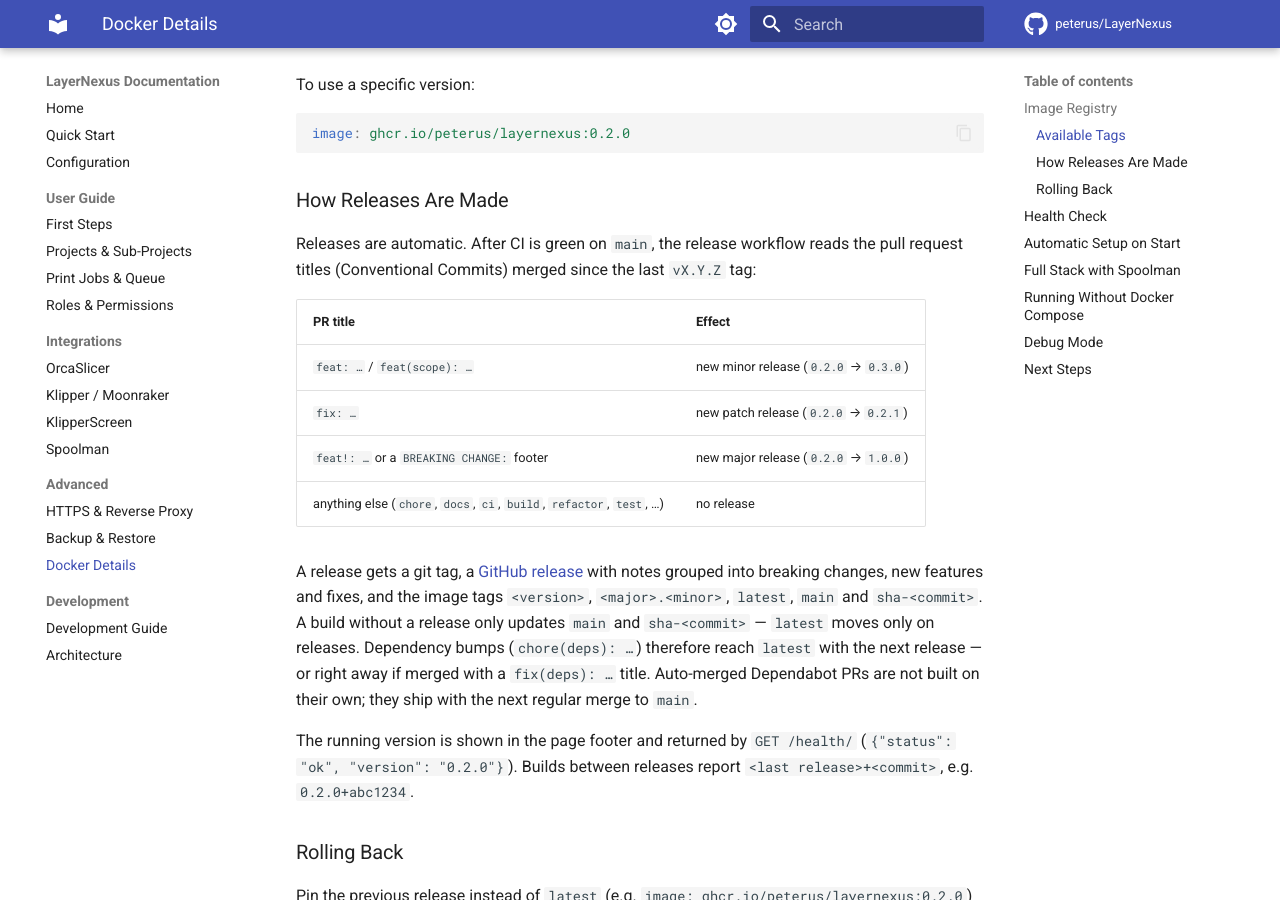
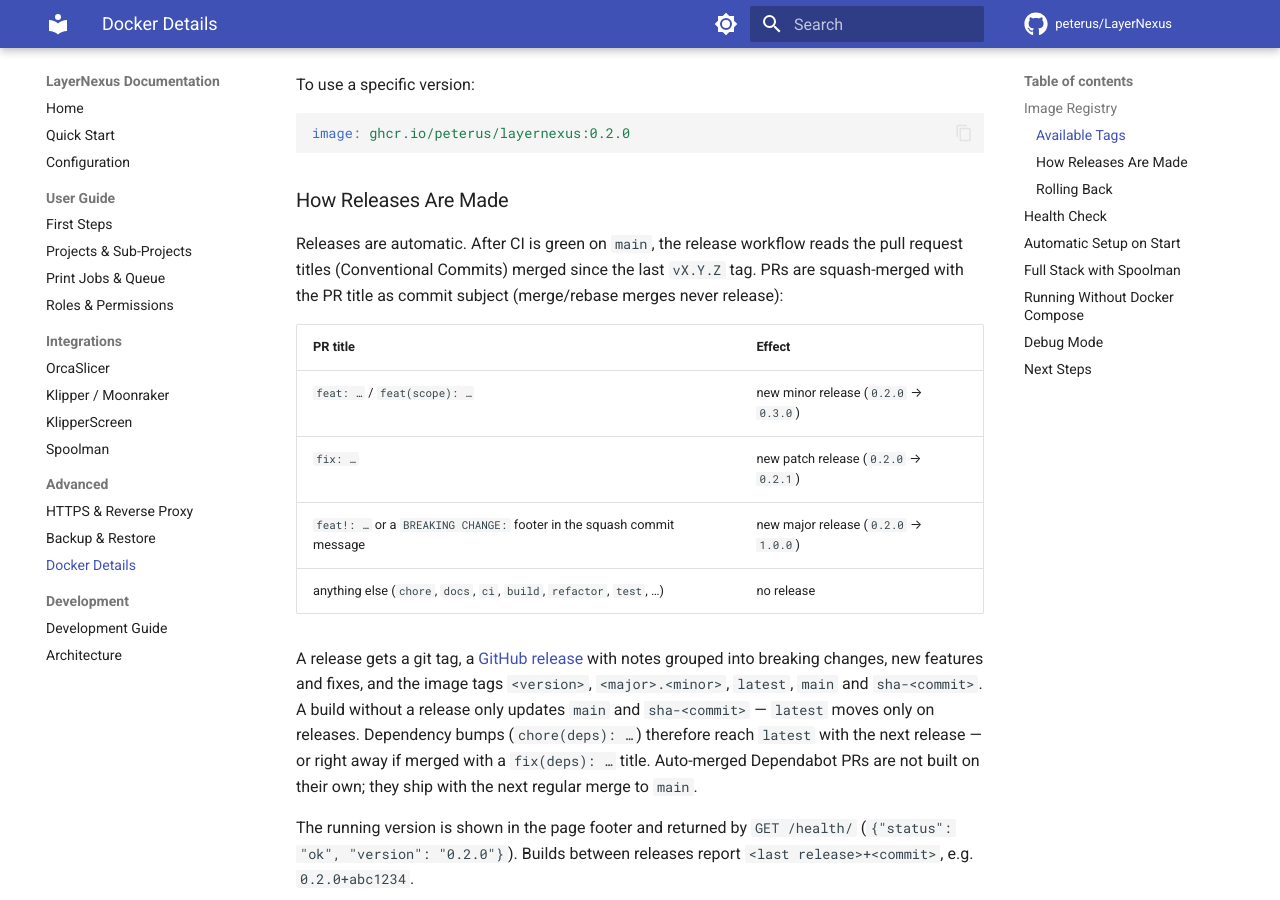
Before and after one commit to peterus/LayerNexus, an MkDocs documentation site: the page built from docs/advanced/docker.md, in a window 1280 px wide and 900 px high, scrolled down 741 px. Built offline with MkDocs 1.6.1 and Material for MkDocs 9.7.7, drawn with Linux system fonts in a browser that asks for light colours; comment, search, counter and statistics services are not loaded.

Commit message:
Address review-loop findings (round 3)
- document that releases need squash merges with the PR title as subject and
  that a BREAKING CHANGE footer must be in the squash commit body

Co-Authored-By: Claude Opus 5.5 <noreply@anthropic.com>

```diff
--- a/docs/advanced/docker.md
+++ b/docs/advanced/docker.md
@@ -31,13 +31,14 @@ image: ghcr.io/peterus/layernexus:0.2.0
 ### How Releases Are Made
 
 Releases are automatic. After CI is green on `main`, the release workflow reads the
-pull request titles (Conventional Commits) merged since the last `vX.Y.Z` tag:
+pull request titles (Conventional Commits) merged since the last `vX.Y.Z` tag. PRs are
+squash-merged with the PR title as commit subject (merge/rebase merges never release):
 
 | PR title | Effect |
 |---|---|
 | `feat: …` / `feat(scope): …` | new minor release (`0.2.0` → `0.3.0`) |
 | `fix: …` | new patch release (`0.2.0` → `0.2.1`) |
-| `feat!: …` or a `BREAKING CHANGE:` footer | new major release (`0.2.0` → `1.0.0`) |
+| `feat!: …` or a `BREAKING CHANGE:` footer in the squash commit message | new major release (`0.2.0` → `1.0.0`) |
 | anything else (`chore`, `docs`, `ci`, `build`, `refactor`, `test`, …) | no release |
 
 A release gets a git tag, a [GitHub release](https://github.com/peterus/LayerNexus/releases)
```
Also changed, not shown: CLAUDE.md (+4 -0 lines).
